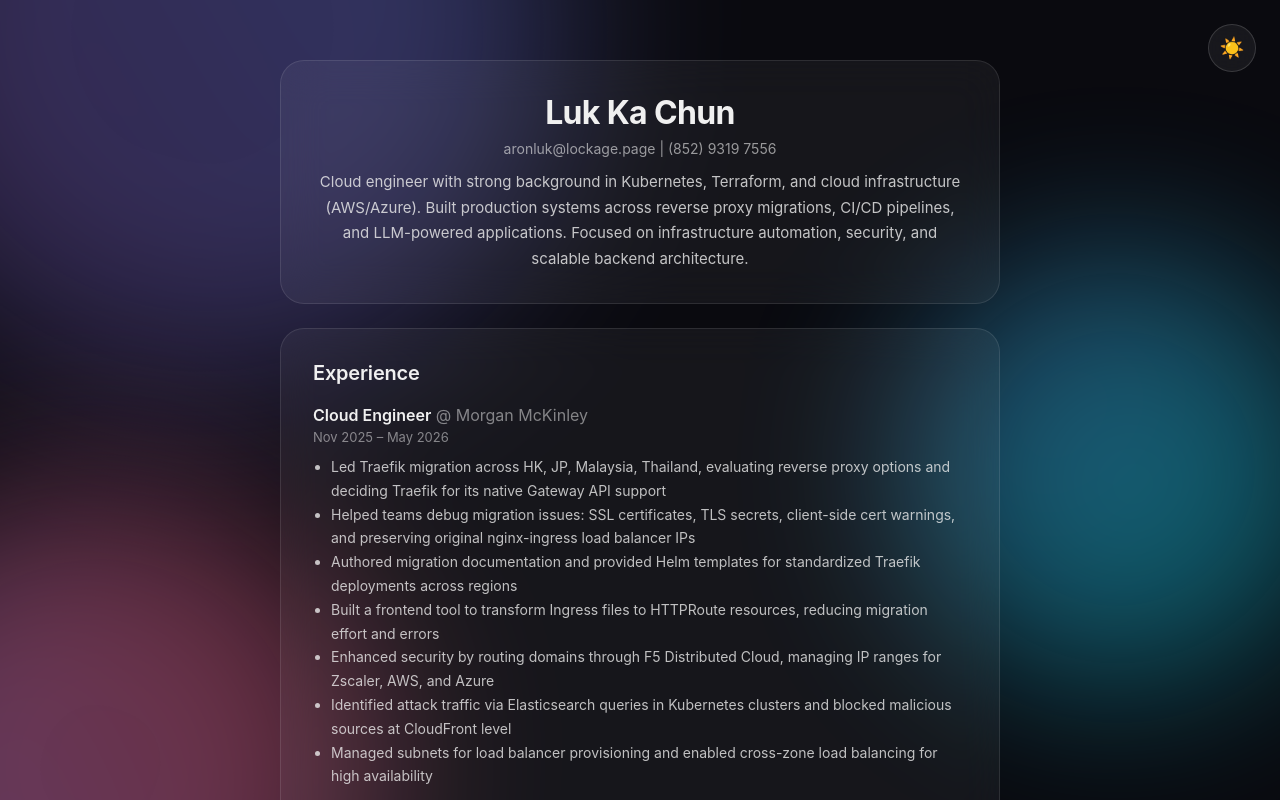
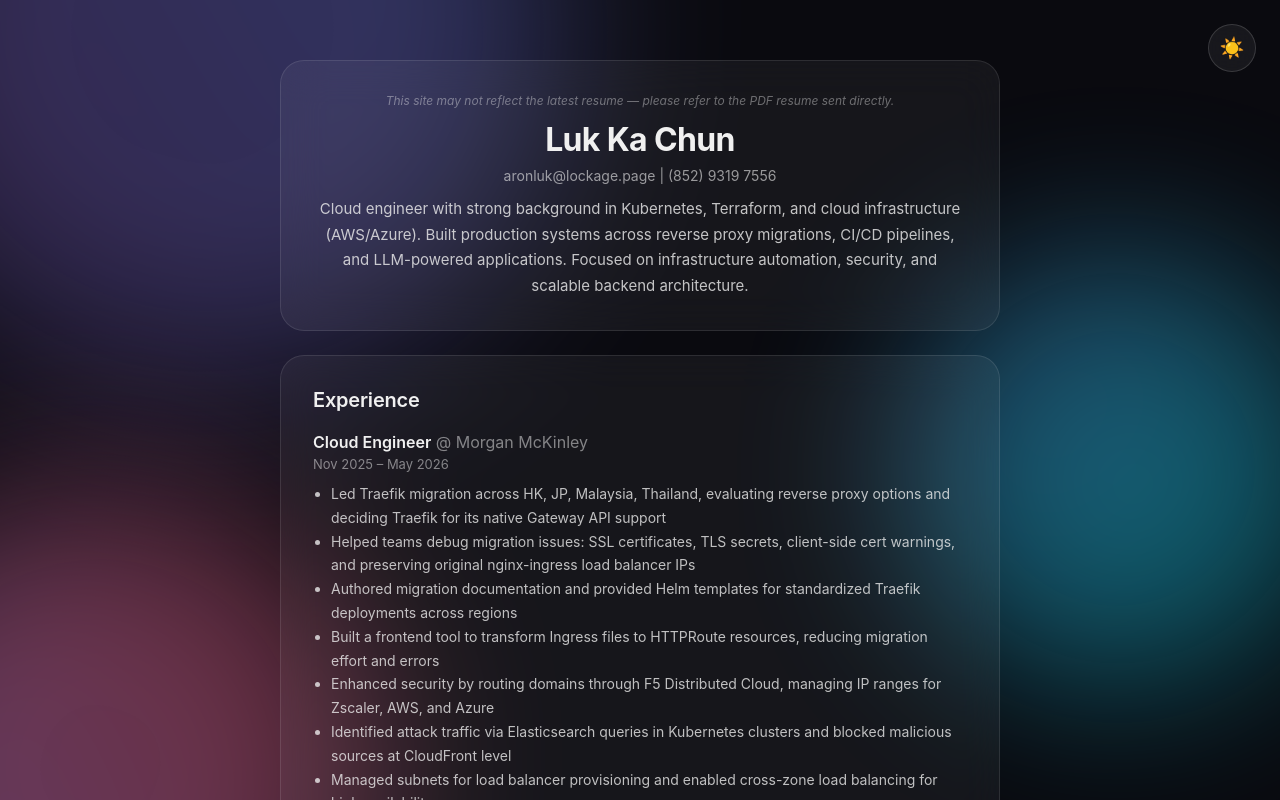
Before and after one commit to aronluk/aronluk.github.io, a Next.js app: page / in a window 1280 px wide. Shown: the top 800 px of the page. Built offline with nearby package versions, Linux system fonts and the light colour scheme.

Commit message:
fix: move disclaimer to top of page

```diff
--- a/src/pages/index.tsx
+++ b/src/pages/index.tsx
@@ -158,6 +158,7 @@ export default function Home() {
 
         <div style={{ position: 'relative', zIndex: 1, maxWidth: 720, width: '100%', display: 'flex', flexDirection: 'column', gap: 24 }}>
           <header style={{ ...card, animationDelay: '0s', textAlign: 'center' }}>
+            <p style={{ margin: '0 0 12px', fontSize: 12, opacity: 0.4, fontStyle: 'italic' }}>This site may not reflect the latest resume &mdash; please refer to the PDF resume sent directly.</p>
             <h1 style={{ margin: 0, fontSize: 32, fontWeight: 700, letterSpacing: '-0.02em' }}>{name}</h1>
             <p style={{ margin: '8px 0 0', opacity: 0.6, fontSize: 14 }}>{email} | {phone}</p>
             <p style={{ margin: '12px 0 0', fontSize: 15, lineHeight: 1.7, opacity: 0.8 }}>{summary}</p>
@@ -246,8 +247,7 @@ export default function Home() {
           </section>
 
           <footer style={{ textAlign: 'center', fontSize: 12, padding: 16, animation: 'fadeIn 0.8s ease-out 0.45s forwards', opacity: 0 }}>
-            <p style={{ margin: 0, opacity: 0.5 }}>&copy; {year} {name}</p>
-            <p style={{ margin: '8px 0 0', opacity: 0.35, fontStyle: 'italic' }}>This site may not reflect the latest resume &mdash; please refer to the PDF resume sent directly.</p>
+            &copy; {year} {name}
           </footer>
         </div>
       </div>
```
